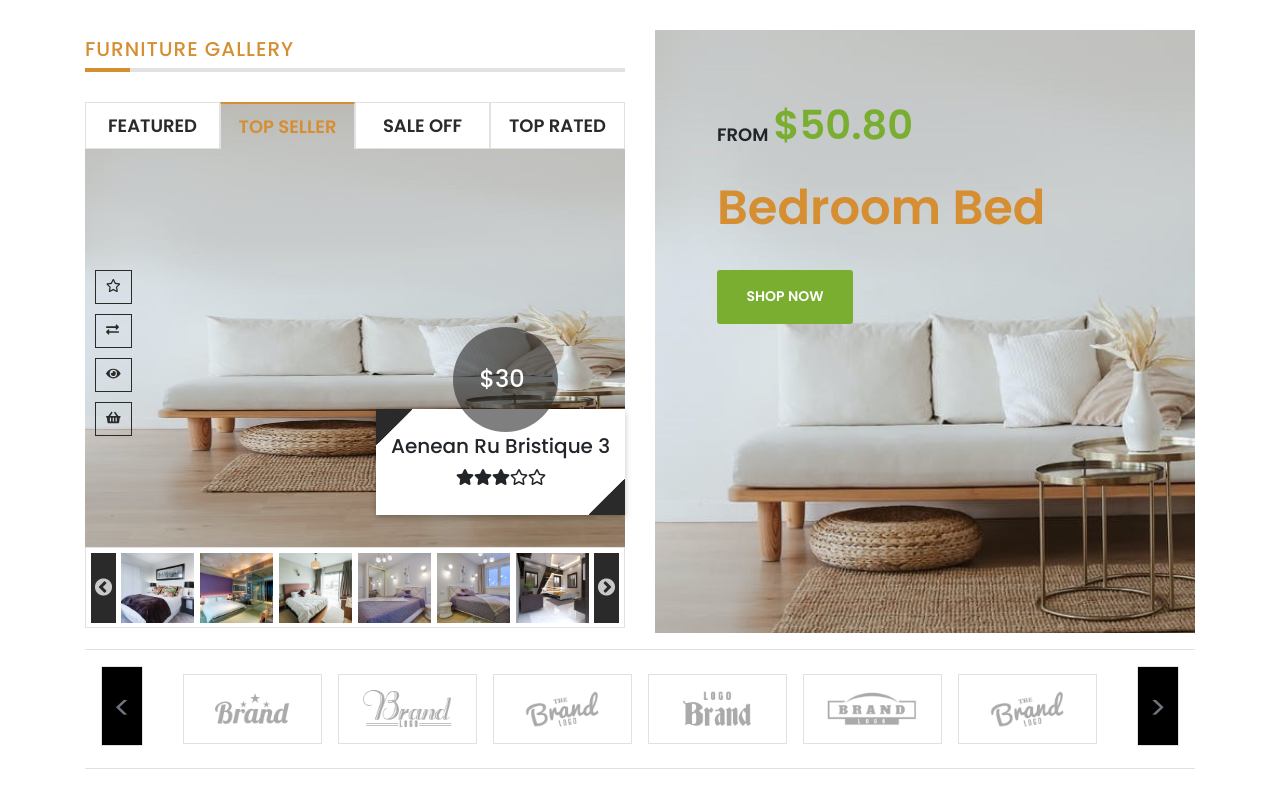
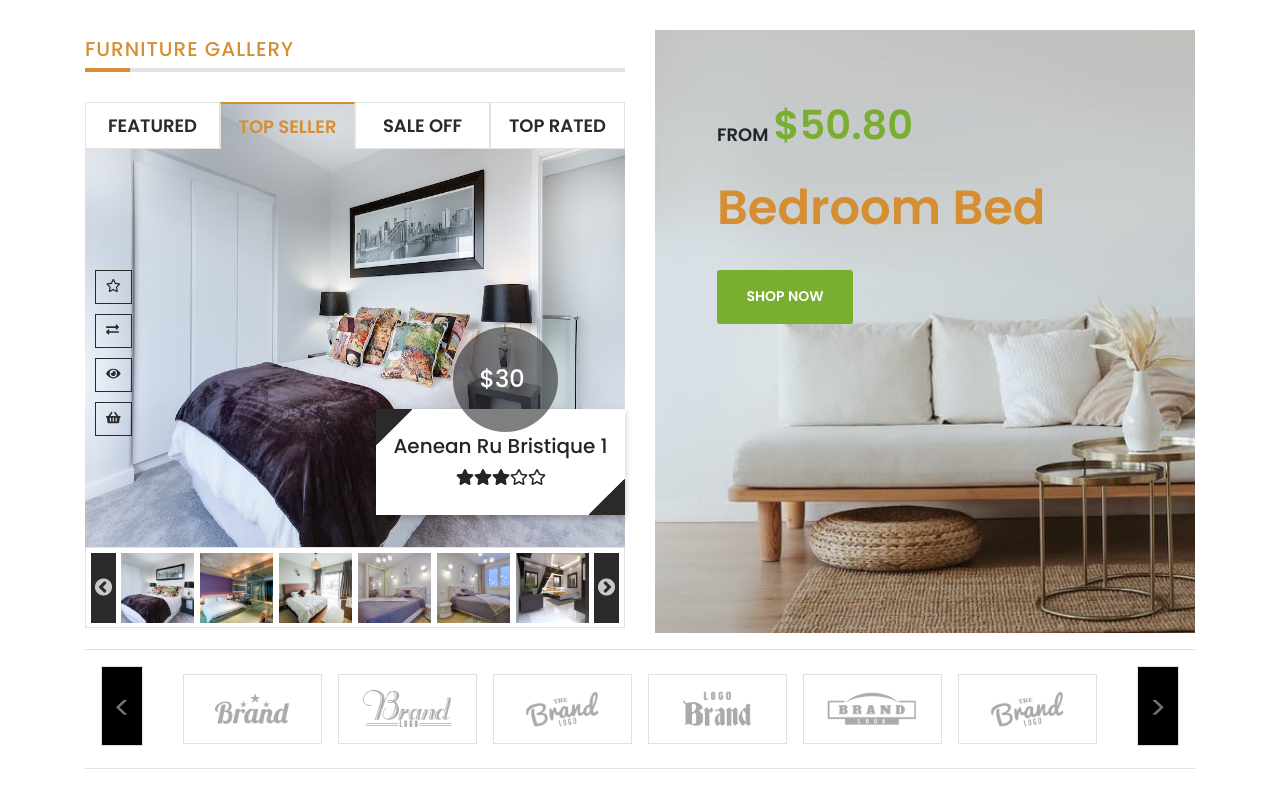
Before and after one commit to bitcooker/furniture-shop, a React (Create React App) app: page / in a window 1280 px wide. Shown: the part 2728-3536 px from the top of the page. Built offline with nearby package versions, Linux system fonts and the light colour scheme.

Commit message:
add activeElement and setActiveElement to GallerySlider, fix problem with id

```diff
--- a/src/components/common/GallerySlider/Badge/Badge.js
+++ b/src/components/common/GallerySlider/Badge/Badge.js
@@ -5,10 +5,10 @@ import { faStar } from '@fortawesome/free-solid-svg-icons';
 import { faStar as farStar } from '@fortawesome/free-regular-svg-icons';
 import PropTypes from 'prop-types';
 
-const Badge = ({ topSeller }) => {
+const Badge = ({ name }) => {
   return (
     <div className={styles.badge}>
-      <h5>{`${topSeller[2].name}`}</h5>
+      <h5>{`${name}`}</h5>
       <div>
         {[1, 2, 3, 4, 5].map(i => (
           <span key={i} href='#'>
@@ -29,7 +29,7 @@ const Badge = ({ topSeller }) => {
 };
 
 Badge.propTypes = {
-  topSeller: PropTypes.node,
+  name: PropTypes.string,
 };
 
 export default Badge;
--- a/src/components/common/GallerySlider/BottomSlider/BottomSlider.js
+++ b/src/components/common/GallerySlider/BottomSlider/BottomSlider.js
@@ -6,7 +6,7 @@ import 'slick-carousel/slick/slick-theme.css';
 import Slider from 'react-slick';
 import './ReactSlick.css';
 
-const BottomSlider = ({ topSeller, setActiveImage }) => {
+const BottomSlider = ({ topSeller, setActiveElement }) => {
   const settings = {
     dots: false,
     infinite: true,
@@ -59,9 +59,8 @@ const BottomSlider = ({ topSeller, setActiveImage }) => {
     ],
   };
 
-  const handleActivePhoto = image => {
-    console.log(image);
-    setActiveImage(image);
+  const handleActivePhoto = item => {
+    setActiveElement(item);
   };
 
   return (
@@ -75,7 +74,7 @@ const BottomSlider = ({ topSeller, setActiveImage }) => {
               src={`${process.env.PUBLIC_URL}/images/products/${item.image}`}
               alt='furniture'
               data-image={item.image}
-              onClick={() => handleActivePhoto(item.image)}
+              onClick={() => handleActivePhoto(item)}
             />
           ))}
         </Slider>
@@ -86,7 +85,6 @@ const BottomSlider = ({ topSeller, setActiveImage }) => {
 
 BottomSlider.propTypes = {
   topSeller: PropTypes.node,
-  activeImage: PropTypes.node,
-  setActiveImage: PropTypes.node,
+  setActiveElement: PropTypes.node,
 };
 export default BottomSlider;
--- a/src/components/common/GallerySlider/GallerySlider.js
+++ b/src/components/common/GallerySlider/GallerySlider.js
@@ -8,35 +8,29 @@ import Badge from './Badge/Badge';
 import PanelTopButtons from './PanelTopButtons/PanelTopButtons';
 import Promo from './Promo/Promo';
 import ImageSlider from './ImageSlider/ImageSlider';
-import PropTypes from 'prop-types';
 
 const GallerySlider = () => {
   const topSeller = useSelector(getAll);
-  const [activeImage, setActiveImage] = useState('bed_13.jpg');
+  const [activeElement, setActiveElement] = useState(topSeller[0]);
 
   return (
     <div className={styles.root}>
       <PanelTopButtons />
       <PanelLeftButtons />
       <ImageSlider
-        topSeller={topSeller}
-        activeImage={activeImage}
-        setActiveImage={setActiveImage}
+        image={activeElement.image}
+        name={activeElement.name}
+        price={activeElement.price}
       />
-      <Promo topSeller={topSeller} />
-      <Badge topSeller={topSeller} />
+      <Promo price={activeElement.price} priceOld={activeElement.priceOld} />
+      <Badge name={activeElement.name} />
       <BottomSlider
         topSeller={topSeller}
-        activeImage={activeImage}
-        setActiveImage={setActiveImage}
+        activeElement={activeElement}
+        setActiveElement={setActiveElement}
       />
     </div>
   );
 };
 
-GallerySlider.propTypes = {
-  activeImage: PropTypes.node,
-  setActiveImage: PropTypes.node,
-};
-
 export default GallerySlider;
--- a/src/components/common/GallerySlider/ImageSlider/ImageSlider.js
+++ b/src/components/common/GallerySlider/ImageSlider/ImageSlider.js
@@ -2,18 +2,18 @@ import React from 'react';
 import styles from './ImageSlider.module.scss';
 import PropTypes from 'prop-types';
 
-const ImageSlider = ({ activeImage }) => {
+const ImageSlider = ({ image }) => {
   return (
     <img
       className={styles.image}
-      src={`${process.env.PUBLIC_URL}/images/products/${activeImage}`}
+      src={`${process.env.PUBLIC_URL}/images/products/${image}`}
       alt='chair'
     />
   );
 };
 
 ImageSlider.propTypes = {
-  activeImage: PropTypes.node,
+  image: PropTypes.node,
 };
 
 export default ImageSlider;
--- a/src/components/common/GallerySlider/Promo/Promo.js
+++ b/src/components/common/GallerySlider/Promo/Promo.js
@@ -2,17 +2,18 @@ import React from 'react';
 import styles from './Promo.module.scss';
 import PropTypes from 'prop-types';
 
-const Promo = ({ topSeller }) => {
+const Promo = ({ price, priceOld }) => {
   return (
     <div className={styles.promo}>
-      <h4>${`${topSeller[2].price}`}</h4>
-      {topSeller[1].priceOld && <h6>${`${topSeller[1].priceOld}`}</h6>}
+      <h4>${price}</h4>
+      {priceOld && <h6>${priceOld}</h6>}
     </div>
   );
 };
 
 Promo.propTypes = {
-  topSeller: PropTypes.node,
+  price: PropTypes.number,
+  priceOld: PropTypes.number,
 };
 
 export default Promo;
```
Also changed, not shown: 1 other file (tests, documents, lock files or other folders).
